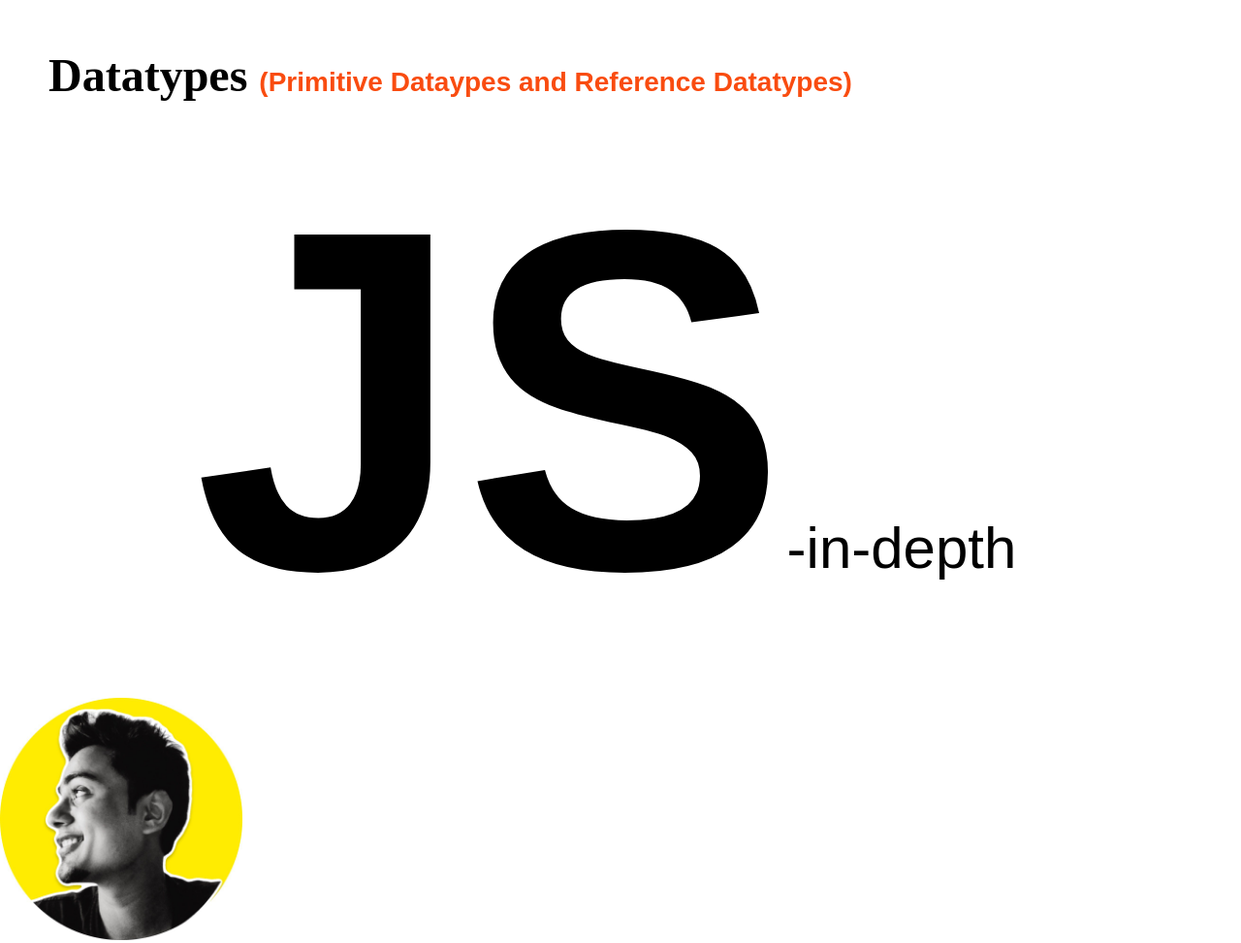
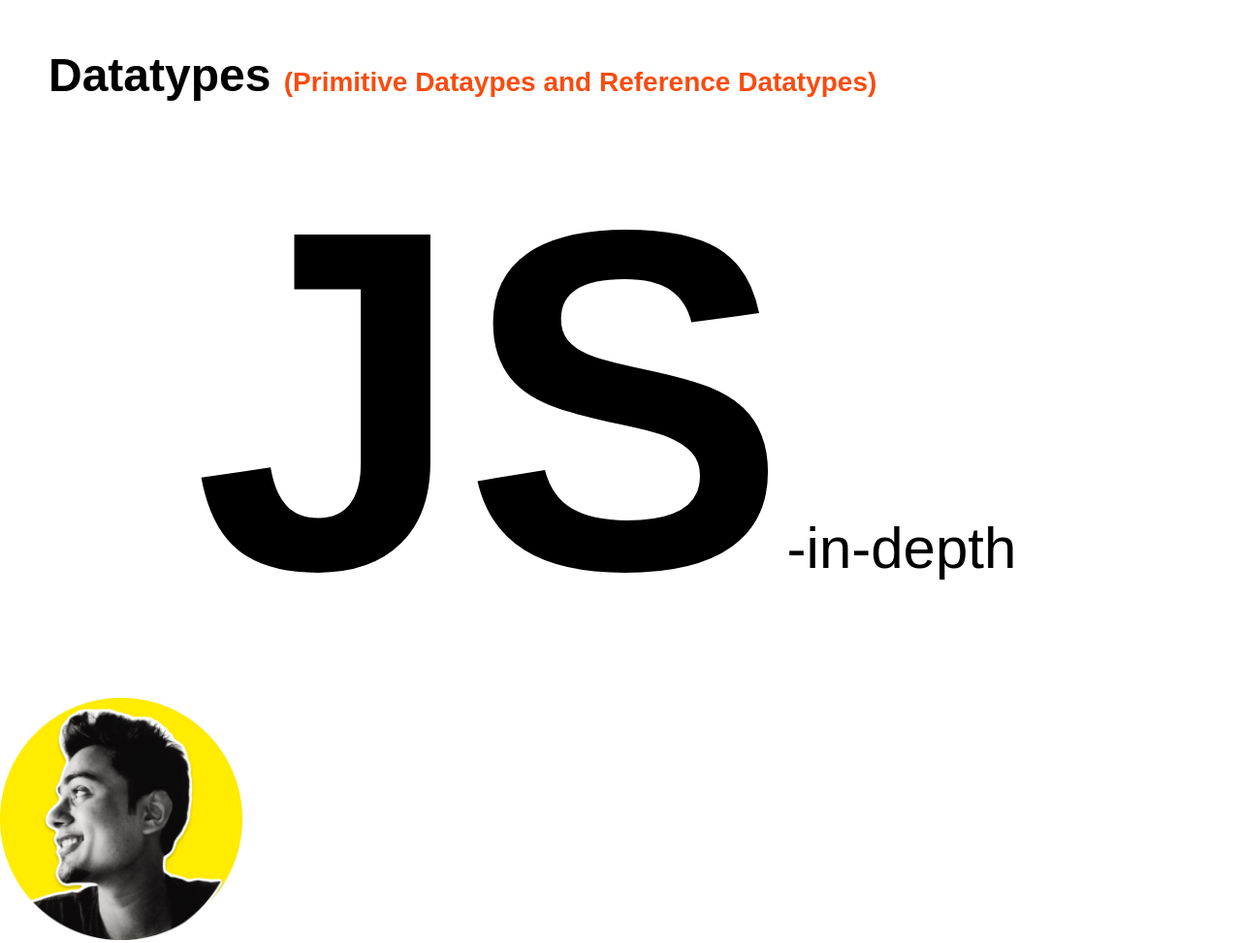
Before and after one commit to TechiAkki963/JavaScript-In-Depth, a plain HTML site: page 03_Datatypes/index.html in a window 1280 px wide. Shown: the whole page at 97% size. Drawn offline with Linux system fonts and the light colour scheme.

Commit message:
no change

```diff
--- a/03_Datatypes/style.css
+++ b/03_Datatypes/style.css
@@ -9,7 +9,7 @@
   margin: 50px;
   margin-bottom: 20px;
   color: #000;
-  /font-family: Arial;
+  font-family: Arial;
   font-size: 48px;
 }
 
```
